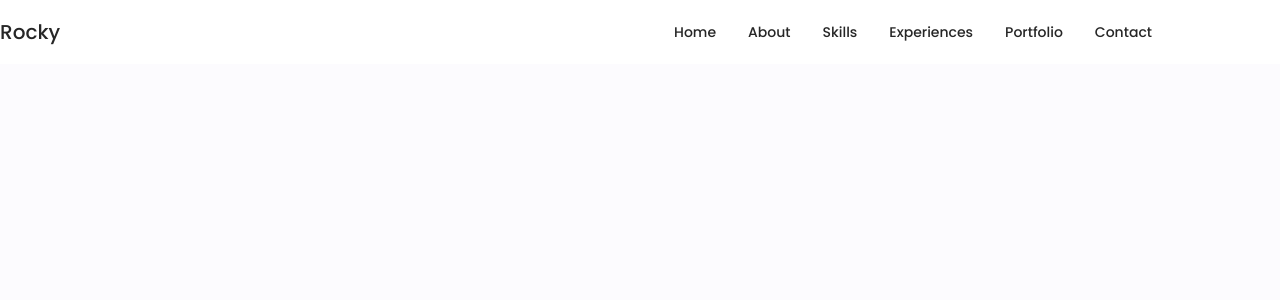
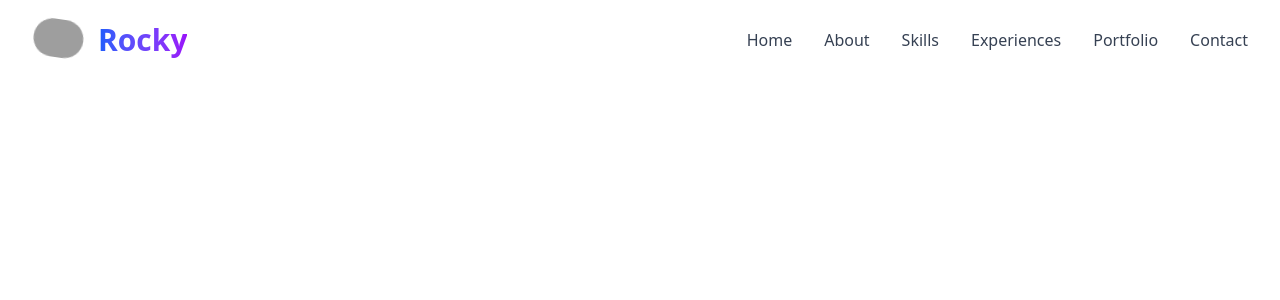
Before and after one commit to Rocky4869/portfolio, a Next.js app: page / in a window 1280 px wide. Shown: the top 300 px of the page. Built offline with nearby package versions, Linux system fonts and the light colour scheme; grey boxes are pictures that could not be loaded.

Commit message:
Add lucide-react dependency, enhance Header component with scroll functionality, and clean up global styles

```diff
--- a/app/globals.css
+++ b/app/globals.css
@@ -1,143 +1,41 @@
-@import url("https://fonts.googleapis.com/css2?family=Poppins:wght@400;500;600&display=swap");
 @import "tailwindcss";
 
-/*==================== VARIABLES CSS ====================*/
-:root {
-  --header-height: 3rem;
+@keyframes wave {
+  0% {
+    transform: rotate(0deg);
+  }
 
-  /*========== Colors ==========*/
-  /* Change favorite color */
-  --hue-color: 270;
-  /*Purple 250 - Green 142 - Blue 230 - Pink 340*/
+  10% {
+    transform: rotate(16deg);
+  }
 
-  /* HSL color mode */
-  --first-color: hsl(var(--hue-color), 69%, 61%);
-  --first-color-second: hsl(var(--hue-color), 69%, 61%);
-  --first-color-alt: hsl(var(--hue-color), 57%, 53%);
-  --first-color-lighter: hsl(var(--hue-color), 92%, 85%);
-  --title-color: hsl(var(--hue-color), 8%, 15%);
-  --text-color: hsl(var(--hue-color), 8%, 45%);
-  --text-color-light: hsl(var(--hue-color), 8%, 65%);
-  --input-color: hsl(var(--hue-color), 70%, 96%);
-  --body-color: hsl(var(--hue-color), 60%, 99%);
-  --container-color: #fff;
-  --scroll-bar-color: hsl(var(--hue-color), 12%, 90%);
-  --scroll-thumb-color: hsl(var(--hue-color), 12%, 80%);
+  20% {
+    transform: rotate(-6deg);
+  }
 
-  /*========== Font and typography ==========*/
-  --body-font: "Poppins", sans-serif;
+  30% {
+    transform: rotate(16deg);
+  }
 
-  /* .5rem = 8px, 1rem = 16px, 1.5rem = 24px ... */
-  --big-font-size: 2rem;
-  --h1-font-size: 1.5rem;
-  --h2-font-size: 1.25rem;
-  --h3-font-size: 1.125rem;
-  --normal-font-size: 0.938rem;
-  --small-font-size: 0.813rem;
-  --smaller-font-size: 0.75rem;
+  40% {
+    transform: rotate(-4deg);
+  }
 
-  /*========== Font weight ==========*/
-  --font-medium: 500;
-  --font-semi-bold: 600;
+  50% {
+    transform: rotate(16deg);
+  }
 
-  /*========== Margenes Bottom ==========*/
-  /* .25rem = 4px, .5rem = 8px, .75rem = 12px ... */
-  --mb-0-25: 0.25rem;
-  --mb-0-5: 0.5rem;
-  --mb-0-75: 0.75rem;
-  --mb-1: 1rem;
-  --mb-1-5: 1.5rem;
-  --mb-2: 2rem;
-  --mb-2-5: 2.5rem;
-  --mb-3: 3rem;
+  60% {
+    transform: rotate(0deg);
+  }
 
-  /*========== z index ==========*/
-  --z-tooltip: 10;
-  --z-fixed: 100;
-  --z-modal: 1000;
-}
-
-/* Font size for large devices */
-@media screen and (min-width: 968px) {
-  :root {
-    --big-font-size: 3rem;
-    --h1-font-size: 2.25rem;
-    --h2-font-size: 1.5rem;
-    --h3-font-size: 1.25rem;
-    --normal-font-size: 1rem;
-    --small-font-size: 0.875rem;
-    --smaller-font-size: 0.813rem;
+  100% {
+    transform: rotate(0deg);
   }
 }
 
-/*========== Variables Dark theme ==========*/
-body.dark-theme {
-  /* HSL color mode */
-  --first-color-second: hsl(var(--hue-color), 30%, 8%);
-  --title-color: hsl(var(--hue-color), 8%, 95%);
-  --text-color: hsl(var(--hue-color), 8%, 75%);
-  --input-color: hsl(var(--hue-color), 29%, 16%);
-  --body-color: hsl(var(--hue-color), 28%, 12%);
-  --container-color: hsl(var(--hue-color), 29%, 16%);
-  --scroll-bar-color: hsl(var(--hue-color), 12%, 48%);
-  --scroll-thumb-color: hsl(var(--hue-color), 12%, 36%);
+.nav__img {
+  animation: wave 2.1s 0.6s infinite;
+  transform-origin: 75% 75%;
+  display: inline-block;
 }
-
-/*==================== BASE ====================*/
-* {
-  box-sizing: border-box;
-  padding: 0;
-  margin: 0;
-}
-
-html {
-  scroll-behavior: smooth;
-}
-
-body {
-  margin: 0 0 var(--header-height) 0;
-  font-family: var(--body-font);
-  font-size: var(--normal-font-size);
-  background-color: var(--body-color);
-  color: var(--text-color);
-}
-
-h1,
-h2,
-h3,
-h4 {
-  color: var(--title-color);
-  font-weight: var(--font-semi-bold);
-}
-
-ul {
-  list-style: none;
-}
-
-a {
-  text-decoration: none;
-}
-
-img {
-  max-width: 100%;
-  height: auto;
-}
-
-/*==================== LAYOUT ====================*/
-.container {
-  max-width: 768px;
-  margin-left: var(--mb-1-5);
-  margin-right: var(--mb-1-5);
-}
-
-.grid {
-  display: grid;
-  gap: 1.5rem;
-}
-
-/*==================== MEDIA QUERIES ====================*/
-@media screen and (min-width: 768px) {
-  body {
-    margin: 0;
-  }
-}
--- a/app/layout.tsx
+++ b/app/layout.tsx
@@ -14,7 +14,7 @@ export default function RootLayout({
 }>) {
   return (
     <html lang="en">
-      <body className="pb-16 md:pb-0 md:pt-16">
+      <body className="">
         <Header />
         {children}
       </body>
--- a/app/page.tsx
+++ b/app/page.tsx
@@ -1,3 +1,3 @@
 export default function Home() {
-  return <div>Hello World</div>;
+  return <div></div>;
 }
--- a/components/Header.tsx
+++ b/components/Header.tsx
@@ -1,83 +1,117 @@
 "use client";
-import React, { useState } from "react";
+import React, { useState, useEffect } from "react";
+import { X, Menu } from "lucide-react";
 import Link from "next/link";
+import { useRouter } from "next/navigation";
+import Image from "next/image";
+import snoppy from "@/public/images/snoppy.png";
 
 const navItems = [
-  { href: "#home", label: "Home", icon: "🏠" },
-  { href: "#about", label: "About", icon: "👤" },
-  { href: "#skills", label: "Skills", icon: "💻" },
-  { href: "#experiences", label: "Experiences", icon: "🎯" },
-  { href: "#portfolio", label: "Portfolio", icon: "📁" },
-  { href: "#contact", label: "Contact", icon: "📧" },
+  { href: "#home", label: "Home" },
+  { href: "#about", label: "About" },
+  { href: "#skills", label: "Skills" },
+  { href: "#experiences", label: "Experiences" },
+  { href: "#portfolio", label: "Portfolio" },
+  { href: "#contact", label: "Contact" },
 ];
 
 export default function Header() {
   const [isOpen, setIsOpen] = useState(false);
+  const [scrolled, setScrolled] = useState(false);
+  const router = useRouter();
+
+  useEffect(() => {
+    const handleScroll = () => {
+      const isScrolled = window.scrollY > 20;
+      setScrolled(isScrolled);
+    };
+
+    window.addEventListener("scroll", handleScroll);
+    return () => window.removeEventListener("scroll", handleScroll);
+  }, []);
+
+  const scrollToSection = (href: string) => {
+    const element = document.querySelector(href);
+    if (element) {
+      element.scrollIntoView({ behavior: "smooth" });
+    }
+    setIsOpen(false);
+    router.push(href);
+  };
 
   return (
-    <>
-      {/* Mobile Navigation - Bottom Fixed */}
-      <header className="md:hidden fixed bottom-0 left-0 w-full z-[100] bg-white dark:bg-neutral-900">
-        <nav className="h-12 flex justify-between items-center px-6">
+    <header
+      className={`fixed top-0 left-0 right-0 z-50 transition-all duration-300 ${
+        scrolled
+          ? "bg-white/95 backdrop-blur-md shadow-lg border-b border-gray-200"
+          : "bg-transparent"
+      }`}
+    >
+      <div className="max-w-7xl mx-auto px-4 sm:px-6 lg:px-8">
+        <div className="flex justify-between items-center h-16 lg:h-20">
+          {/* Logo/Brand */}
+          <div className="flex items-center gap-2">
+            <Image
+              src={snoppy}
+              alt="Snoppy"
+              width={50}
+              height={50}
+              className="rounded-full nav__img mr-2"
+            />
             <Link
               href="#home"
-            className="text-lg font-medium text-neutral-800 dark:text-white hover:text-purple-500 dark:hover:text-purple-400 transition-colors"
+              className="text-2xl lg:text-3xl font-bold bg-gradient-to-r from-blue-600 to-purple-600 bg-clip-text text-transparent hover:from-blue-700 hover:to-purple-700 transition-all duration-300"
+              onClick={() => scrollToSection("#home")}
             >
               Rocky
             </Link>
+          </div>
 
+          {/* Desktop Navigation */}
+          <nav className="hidden lg:flex space-x-8">
+            {navItems.map((item) => (
+              <button
+                key={item.href}
+                onClick={() => scrollToSection(item.href)}
+                className="text-gray-700 hover:text-[#9c57e0] font-medium transition-colors duration-200 relative group"
+              >
+                {item.label}
+                <span className="absolute -bottom-1 left-0 w-0 h-0.5 bg-[#9c57e0] transition-all duration-300 group-hover:w-full"></span>
+              </button>
+            ))}
+          </nav>
+
+          {/* Mobile menu button */}
           <button
             onClick={() => setIsOpen(!isOpen)}
-            className="text-lg text-neutral-800 dark:text-white hover:text-purple-500 dark:hover:text-purple-400 transition-colors"
+            className="lg:hidden p-2 rounded-md text-gray-700 hover:text-[#9c57e0] hover:bg-gray-100 transition-colors duration-200"
+            aria-label="Toggle mobile menu"
           >
-            {isOpen ? "✕" : "☰"}
+            {isOpen ? <X className="w-6 h-6" /> : <Menu className="w-6 h-6" />}
           </button>
+        </div>
+
+        {/* Mobile Navigation */}
+        <div
+          className={`lg:hidden transition-all duration-300 ease-in-out ${
+            isOpen
+              ? "max-h-96 opacity-100"
+              : "max-h-0 opacity-0 overflow-hidden"
+          }`}
+        >
+          <nav className="pb-4 space-y-2">
+            {navItems.map((item) => (
+              <button
+                key={item.href}
+                onClick={() => scrollToSection(item.href)}
+                className="block w-full text-left px-4 py-3 text-gray-700 hover:text-[#9c57e0] hover:bg-gray-50 rounded-lg font-medium transition-colors duration-200"
+              >
+                {item.label}
+              </button>
+            ))}
           </nav>
-
-        {/* Mobile Menu */}
-        {isOpen && (
-          <div className="fixed bottom-0 left-0 w-full bg-white dark:bg-neutral-900 p-8 pb-20 rounded-t-6xl shadow-lg border-t-4 border-purple-500">
-            <div className="grid grid-cols-3 gap-8">
-              {navItems.map((item) => (
-                <Link
-                  key={item.href}
-                  href={item.href}
-                  className="flex flex-col items-center text-sm font-medium text-neutral-800 dark:text-white hover:text-purple-500 dark:hover:text-purple-400 transition-colors"
-                  onClick={() => setIsOpen(false)}
-                >
-                  <span className="text-2xl mb-1">{item.icon}</span>
-                  <span className="text-xs">{item.label}</span>
-                </Link>
-              ))}
         </div>
       </div>
-        )}
     </header>
-
-      {/* Desktop Navigation - Top Fixed */}
-      <header className="hidden md:block fixed top-0 left-0 w-full z-[100] bg-white dark:bg-neutral-900">
-        <nav className="max-w-6xl mx-auto h-16 flex justify-between items-center px-4">
-          <Link
-            href="#home"
-            className="text-xl font-medium text-neutral-800 dark:text-white hover:text-purple-500 dark:hover:text-purple-400 transition-colors"
-          >
-            Rocky
-          </Link>
-
-          <ul className="flex gap-8">
-            {navItems.map((item) => (
-              <li key={item.href}>
-                <Link
-                  href={item.href}
-                  className="text-sm font-medium text-neutral-800 dark:text-white hover:text-purple-500 dark:hover:text-purple-400 transition-colors"
-                >
-                  {item.label}
-                </Link>
-              </li>
-            ))}
-          </ul>
-        </nav>
-      </header>
-    </>
   );
 }
```
Also changed, not shown: package.json (+7 -6 lines), 1 other file (tests, documents, lock files or other folders). Lines whose indentation alone changed are shown as unchanged.
